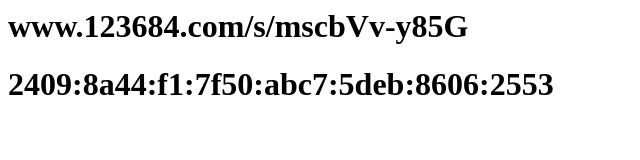
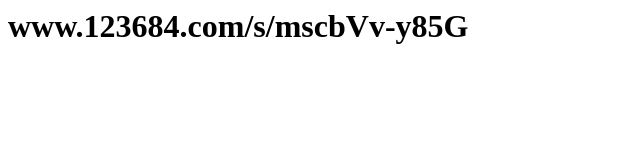
Before and after one commit to zgitbnz/zgitbnz.github.io, a plain HTML site: page index.html in a window 1280 px wide. Shown: the whole page, without its empty margins (0-640 px from the left). Drawn offline with Linux system fonts and the light colour scheme.

Commit message:
Update index.html

```diff
--- a/index.html
+++ b/index.html
@@ -2,6 +2,6 @@
   <head><title>zgitbnz</title></head>
   <body>
     <h1>www.123684.com/s/mscbVv-y85G</h1>
-    <h1>2409:8a44:f1:7f50:abc7:5deb:8606:2553</h1>
+    <h1></h1>
   </body>
 </html>
```
